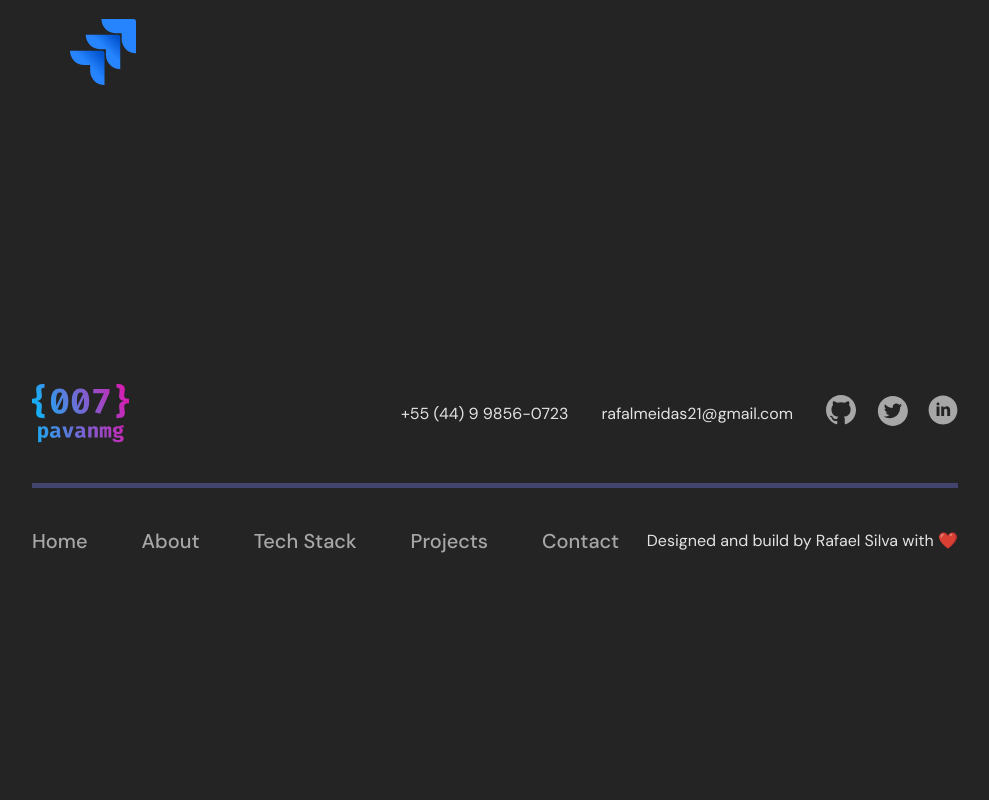
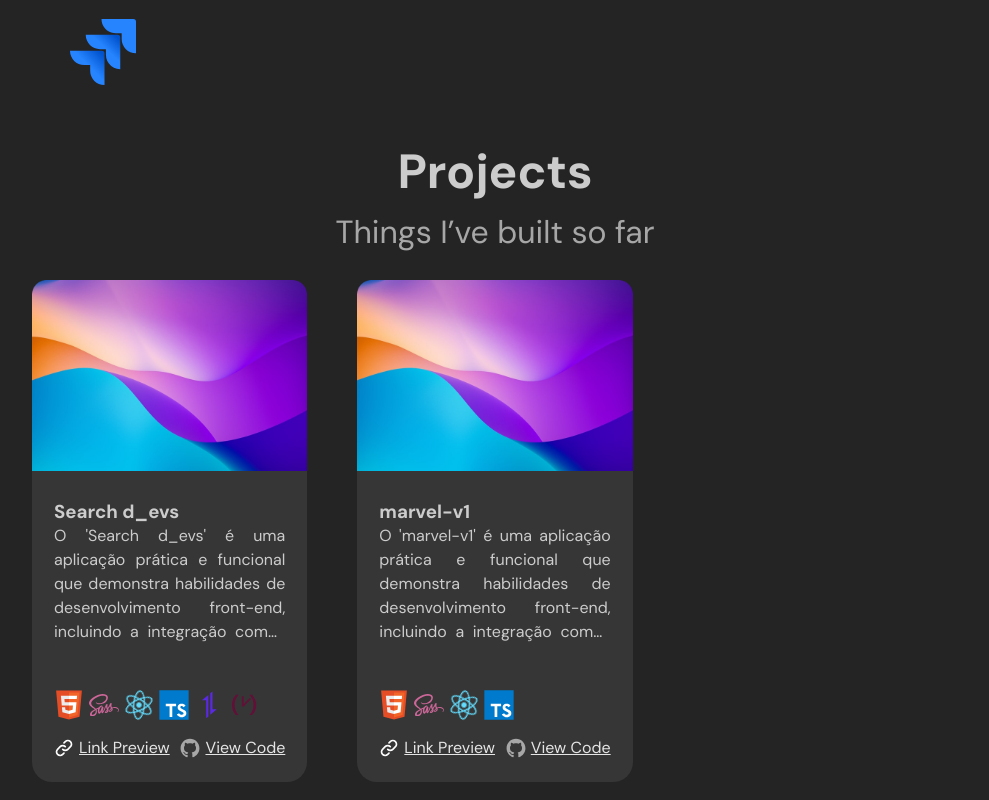
Before and after one commit to rafalmeidas/portfolio, a React (Vite) app: page /#/ in a window 1280 px wide. Shown: the part 1360-2160 px from the top of the page, without its empty margins (145-1134 px from the left). Before the commit the page ends 1974 px from the top, so only its background shows below. Built offline with nearby package versions, Linux system fonts and the light colour scheme.

Commit message:
feat: add projects page

```diff
--- a/src/App.tsx
+++ b/src/App.tsx
@@ -1,5 +1,6 @@
 import ProfileHeader from "./pages/ProfileHeader";
 import TechStack from "./pages/TechStack";
+import Projects from "./pages/Projects";
 import Header from "./layout/Header";
 import Footer from "./layout/Footer";
 import Main from "./layout/Main";
@@ -11,6 +12,7 @@ function App() {
       <Main>
         <ProfileHeader />
         <TechStack />
+        <Projects />
       </Main>
       <Footer />
     </>
--- /dev/null
+++ b/src/components/ProjectCard.tsx
@@ -0,0 +1,147 @@
+import { Fragment } from "react";
+import styled from "styled-components";
+
+import GitHubIcon from "./icons/GitHubIcon";
+import ChainIcon from "./icons/ChainIcon";
+
+import background from "../assets/backgroud-default.png";
+import { ToIcon } from "../utils/toIcon";
+
+interface ProjectCardProps {
+  title: string;
+  src?: string;
+  description: string;
+  previewLink: string;
+  codeLink: string;
+  techStack: string;
+}
+
+const TagDiv = styled.div`
+  display: flex;
+  flex-direction: column;
+  justify-content: space-between;
+  width: 100%;
+  max-height: 600px;
+  height: 100%;
+
+  border-radius: 20px;
+  background-color: var(--bg-card-dark);
+
+  @media screen and (max-width: 1300px) {
+    > div {
+      p {
+        -webkit-line-clamp: 3;
+      }
+    }
+  }
+
+  @media screen and (max-width: 768px) {
+    > div {
+      p {
+        -webkit-line-clamp: 2;
+      }
+    }
+  }
+`;
+
+const TagDivHeader = styled.div`
+  width: 100%;
+
+  img {
+    width: 100%;
+    object-fit: cover;
+  }
+
+  > div {
+    display: flex;
+    justify-content: space-between;
+    flex-direction: column;
+    padding: 22px;
+    color: var(--text-dark);
+
+    p {
+      text-align: justify;
+      display: -webkit-box;
+      -webkit-line-clamp: 5;
+      -webkit-box-orient: vertical;
+      overflow: hidden;
+      text-overflow: ellipsis;
+    }
+  }
+`;
+
+const TagDivFooter = styled.div`
+  padding: 0 22px 22px 22px;
+  width: 100%;
+  display: flex;
+  flex-direction: column;
+  gap: 1rem;
+
+  p {
+    display: flex;
+    align-items: center;
+    gap: 5px;
+
+    svg {
+      width: 30px;
+    }
+  }
+
+  > div {
+    display: flex;
+    align-items: center;
+    justify-content: space-between;
+  }
+
+  a {
+    display: flex;
+    align-items: center;
+    color: inherit;
+    gap: 5px;
+
+    svg {
+      width: 20px;
+      height: 20px;
+    }
+  }
+`;
+
+function ProjectCard({
+  title,
+  src = background,
+  description,
+  previewLink,
+  codeLink,
+  techStack,
+}: ProjectCardProps) {
+  return (
+    <TagDiv>
+      <TagDivHeader>
+        <img src={src} alt={title} />
+        <div>
+          <h3>{title}</h3>
+          <p>{description}</p>
+          <br />
+        </div>
+      </TagDivHeader>
+      <TagDivFooter>
+        <p>
+          {ToIcon.renderIcons(techStack).map((icon, index) =>
+            icon ? <Fragment key={`icon-${index}`}>{icon}</Fragment> : null,
+          )}
+        </p>
+
+        <div>
+          <a href={previewLink} target="_blank" rel="noopener noreferrer">
+            <ChainIcon /> Link Preview
+          </a>
+          <a href={codeLink} target="_blank" rel="noopener noreferrer">
+            <GitHubIcon /> View Code
+          </a>
+        </div>
+      </TagDivFooter>
+    </TagDiv>
+  );
+}
+
+export default ProjectCard;
--- /dev/null
+++ b/src/components/icons/AxiosIcon.tsx
@@ -0,0 +1,17 @@
+function AxiosIcon() {
+  return (
+    <svg xmlns="http://www.w3.org/2000/svg" viewBox="0 0 128 128">
+      <title>Axios</title>
+      <path
+        fill="#5a29e4"
+        d="m 34,43.977569 27.379067,-22.912155 0.0385,91.494586 -9.3189,7.74007 -0.15403,-76.091455 z"
+      />
+      <path
+        fill="#5a29e4"
+        d="M 96.961687,82.322502 69.582627,105.23466 69.544127,13.74007 78.863017,6 l 0.15403,76.091452 z"
+      />
+    </svg>
+  );
+}
+
+export default AxiosIcon;
--- /dev/null
+++ b/src/components/icons/ChainIcon.tsx
@@ -0,0 +1,34 @@
+function ChainIcon() {
+  return (
+    <svg
+      width="20"
+      height="20"
+      viewBox="0 0 20 20"
+      fill="none"
+      xmlns="http://www.w3.org/2000/svg"
+    >
+      <g id="akar-icons:link-chain">
+        <g id="Group">
+          <path
+            id="Vector"
+            d="M11.2867 8.7133C10.6041 8.031 9.67846 7.64771 8.71334 7.64771C7.74821 7.64771 6.82259 8.031 6.14 8.7133L3.56584 11.2866C2.88324 11.9692 2.49976 12.895 2.49976 13.8604C2.49976 14.8257 2.88324 15.7515 3.56584 16.4341C4.24844 17.1167 5.17424 17.5002 6.13959 17.5002C7.10493 17.5002 8.03074 17.1167 8.71334 16.4341L10 15.1475"
+            stroke="#FCFCFC"
+            strokeWidth="1.66667"
+            strokeLinecap="round"
+            strokeLinejoin="round"
+          />
+          <path
+            id="Vector_2"
+            d="M8.71338 11.2867C9.39597 11.969 10.3216 12.3523 11.2867 12.3523C12.2518 12.3523 13.1775 11.969 13.86 11.2867L16.4342 8.71334C17.1168 8.03074 17.5003 7.10493 17.5003 6.13959C17.5003 5.17424 17.1168 4.24844 16.4342 3.56584C15.7516 2.88324 14.8258 2.49976 13.8605 2.49976C12.8951 2.49976 11.9693 2.88324 11.2867 3.56584L10 4.8525"
+            stroke="#FCFCFC"
+            strokeWidth="1.66667"
+            strokeLinecap="round"
+            strokeLinejoin="round"
+          />
+        </g>
+      </g>
+    </svg>
+  );
+}
+
+export default ChainIcon;
--- /dev/null
+++ b/src/components/icons/DateFnsIcon.tsx
@@ -0,0 +1,36 @@
+function DateFnsIcon() {
+  return (
+    <svg
+      version="1.0"
+      xmlns="http://www.w3.org/2000/svg"
+      viewBox="0 0 200.000000 200.000000"
+      preserveAspectRatio="xMidYMid meet"
+    >
+      <title>Date Fns</title>
+      <g
+        transform="translate(0.000000,200.000000) scale(0.100000,-0.100000)"
+        fill="#630f37"
+        stroke="none"
+      >
+        <path
+          d="M431 1634 c-150 -170 -231 -388 -232 -620 -1 -186 33 -328 113 -473
+40 -72 114 -173 146 -198 10 -8 48 -13 103 -13 l88 0 -35 38 c-93 98 -173 247
+-211 389 -35 134 -38 344 -6 474 37 145 101 269 200 387 l54 62 -90 0 -89 0
+-41 -46z"
+        />
+        <path
+          d="M1408 1623 c101 -118 164 -239 203 -388 33 -127 33 -329 0 -465 -34
+-141 -119 -301 -215 -402 l-35 -38 90 0 c98 0 94 -2 160 80 88 111 154 251
+184 397 20 93 22 283 6 368 -32 159 -104 315 -202 433 l-59 72 -91 0 -91 0 50
+-57z"
+        />
+        <path
+          d="M860 1245 l0 -345 58 0 57 0 245 245 245 245 -38 37 -37 38 -205
+-205 -205 -205 0 268 0 267 -60 0 -60 0 0 -345z"
+        />
+      </g>
+    </svg>
+  );
+}
+
+export default DateFnsIcon;
--- a/src/index.css
+++ b/src/index.css
@@ -25,6 +25,9 @@
 
   --text-light: #666;
   --text-dark: #ccc;
+
+  --bg-card-light: #fff;
+  --bg-card-dark: #363636;
 }
 
 * {
--- /dev/null
+++ b/src/pages/Projects.tsx
@@ -0,0 +1,65 @@
+import styled from "styled-components";
+
+import ProjectCard from "../components/ProjectCard";
+import Subtitle from "../components/Subtitle";
+import Title from "../components/Title";
+
+const TagSection = styled.section`
+  margin: 1.5rem 0 4rem 0;
+  line-height: 150%;
+
+  > div {
+    margin-top: 1.5rem;
+    display: grid;
+    grid-template-columns: repeat(3, 1fr);
+    grid-gap: 50px;
+    align-items: center;
+    justify-items: center;
+  }
+`;
+
+const projects = [
+  {
+    title: "Search d_evs",
+    description:
+      "O 'Search d_evs' é uma aplicação prática e funcional que demonstra habilidades de desenvolvimento front-end, incluindo a integração com a API do GitHub e a criação de interfaces de usuário intuitivas e responsivas. O aplicativo visa proporcionar uma experiência simples e eficaz para os usuários que desejam explorar e se conectar com a comunidade de desenvolvedores do GitHub.",
+    previewLink: "https://github.com/rafalmeidas/search-d_evs",
+    codeLink: "https://github.com/rafalmeidas/search-d_evs",
+    techStack: "html, sass, react, typescript, axios, date-fns",
+  },
+  {
+    title: "marvel-v1",
+    description:
+      "O 'marvel-v1' é uma aplicação prática e funcional que demonstra habilidades de desenvolvimento front-end, incluindo a integração com a API da Marvel e a criação de interfaces de usuário intuitivas e responsivas. O aplicativo visa proporcionar uma experiência simples e eficaz para os usuários que desejam explorar os personagens do universo Marvel.",
+    previewLink: "https://github.com/rafalmeidas/marvel-v1",
+    codeLink: "https://github.com/rafalmeidas/marvel-v1",
+    techStack: "html, sass, react, typescript",
+  },
+];
+
+function Projects() {
+  return (
+    <TagSection>
+      <Title>Projects</Title>
+      <Subtitle>Things I’ve built so far</Subtitle>
+
+      <div>
+        {projects.map(
+          ({ title, description, techStack, codeLink, previewLink }, index) => (
+            <ProjectCard
+              key={`${title}-${index}`}
+              title={title}
+              description={description}
+              // src=""
+              techStack={techStack}
+              codeLink={codeLink}
+              previewLink={previewLink}
+            />
+          ),
+        )}
+      </div>
+    </TagSection>
+  );
+}
+
+export default Projects;
--- a/src/pages/TechStack.tsx
+++ b/src/pages/TechStack.tsx
@@ -1,26 +1,26 @@
 import styled from "styled-components";
 
+import StyledComponentsIcon from "../components/icons/StyledComponentsIcon";
 import JavaScriptIcon from "../components/icons/JavaScriptIcon";
 import TypeScriptIcon from "../components/icons/TypeScriptIcon";
 import MaterialUIIcon from "../components/icons/MaterialUIIcon";
 import BitbucketIcon from "../components/icons/BitBucketIcon";
 import AngularIcon from "../components/icons/AngularIcon";
+import CypressIcon from "../components/icons/CypressIcon";
 import GitHubIcon from "../components/icons/GitHubIcon";
 import GitLabIcon from "../components/icons/GitLabIcon";
 import NextJsIcon from "../components/icons/NextJsIcon";
+import SpringIcon from "../components/icons/SpringIcon";
 import Html5Icon from "../components/icons/Html5Icon";
 import ReactIcon from "../components/icons/ReactIcon";
+import ReduxIcon from "../components/icons/ReduxIcon";
 import Css3Icon from "../components/icons/Css3Icon";
 import SassIcon from "../components/icons/SassIcon";
 import JestIcon from "../components/icons/JestIcon";
+import JiraIcon from "../components/icons/JiraIcon";
 import GitIcon from "../components/icons/GitIcon";
 import Subtitle from "../components/Subtitle";
 import Title from "../components/Title";
-import JiraIcon from "../components/icons/JiraIcon";
-import ReduxIcon from "../components/icons/ReduxIcon";
-import SpringIcon from "../components/icons/SpringIcon";
-import StyledComponentsIcon from "../components/icons/StyledComponentsIcon";
-import CypressIcon from "../components/icons/CypressIcon";
 
 const TagSection = styled.section`
   line-height: 150%;
@@ -29,7 +29,6 @@ const TagSection = styled.section`
     margin-top: 1.5rem;
     display: grid;
     grid-template-columns: repeat(6, 1fr);
-    grid-template-rows: repeat(6, 1fr);
     grid-gap: 1rem;
     align-items: center;
     justify-items: center;
--- /dev/null
+++ b/src/utils/toIcon.tsx
@@ -0,0 +1,45 @@
+import { ReactNode } from "react";
+
+import JavaScriptIcon from "../components/icons/JavaScriptIcon";
+import TypeScriptIcon from "../components/icons/TypeScriptIcon";
+import DateFnsIcon from "../components/icons/DateFnsIcon";
+import AxiosIcon from "../components/icons/AxiosIcon";
+import Html5Icon from "../components/icons/Html5Icon";
+import ReactIcon from "../components/icons/ReactIcon";
+import Css3Icon from "../components/icons/Css3Icon";
+import SassIcon from "../components/icons/SassIcon";
+
+export class ToIcon {
+  private static icons: Record<string, ReactNode> = {
+    html: <Html5Icon />,
+    css: <Css3Icon />,
+    sass: <SassIcon />,
+    react: <ReactIcon />,
+    typescript: <TypeScriptIcon />,
+    javascript: <JavaScriptIcon />,
+    "date-fns": <DateFnsIcon />,
+    axios: <AxiosIcon />,
+  };
+
+  private static renderIcon(iconName: string): ReactNode {
+    const name = iconName.trim();
+    const iconSvg = this.icons[name];
+
+    if (iconSvg) return iconSvg;
+
+    console.error("Not exist icon: ", name);
+    return "";
+  }
+
+  static renderIcons(iconNames: string): ReactNode[] {
+    const names = iconNames.split(",");
+    const icons: ReactNode[] = [];
+
+    for (const name of names) {
+      const icon = this.renderIcon(name);
+      if (icon !== "") icons.push(icon);
+    }
+
+    return icons;
+  }
+}
```
Also changed, not shown: src/assets/backgroud-default.png (added).
